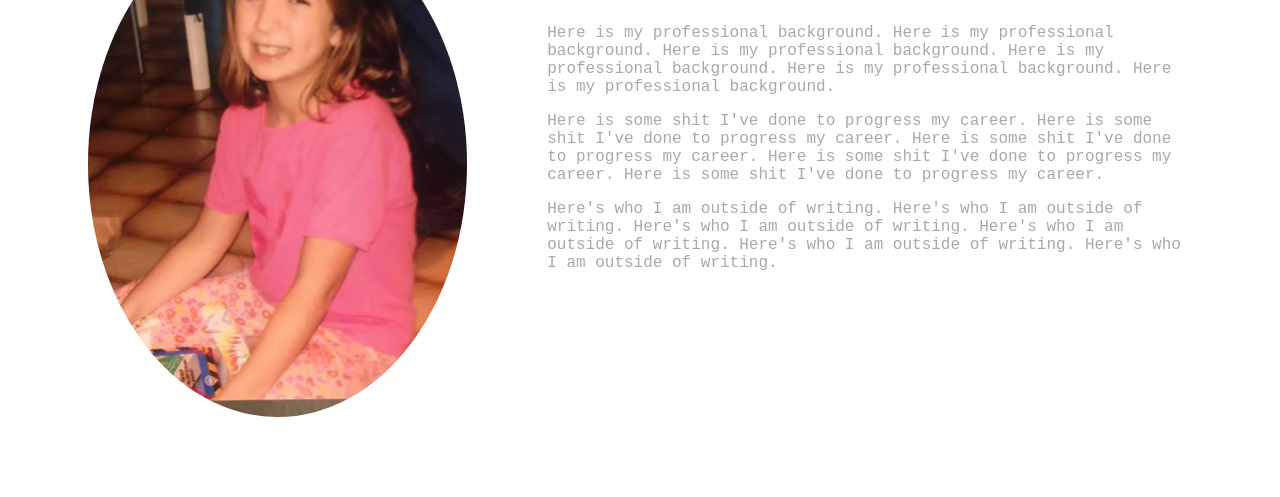
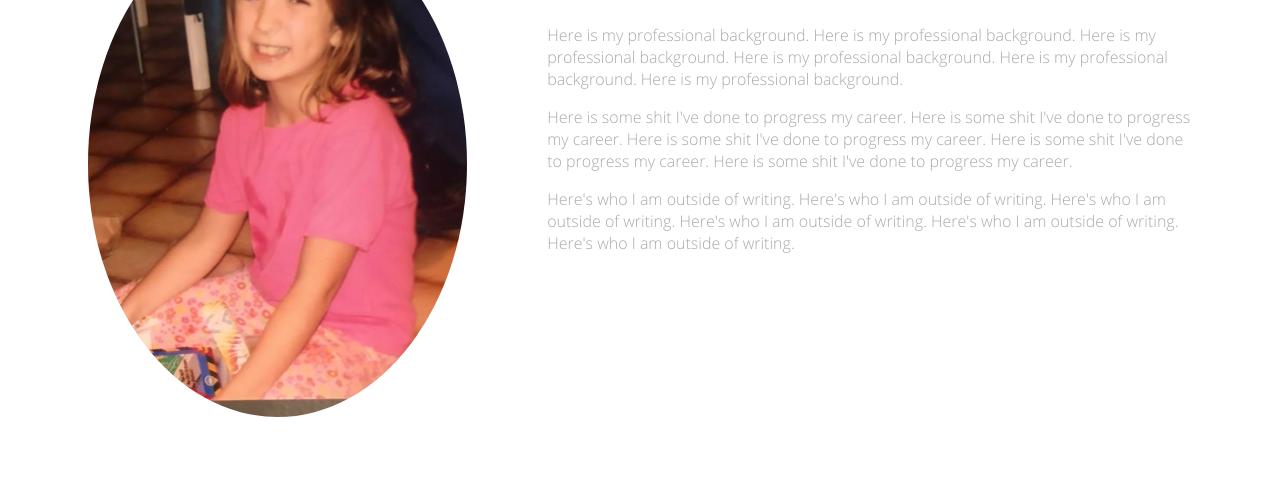
Before and after one commit to addiefair0412/sarah-kersey, a plain HTML site: page about.html in a window 1280 px wide. Shown: the part 427-924 px from the top of the page. Drawn offline with Linux system fonts and the light colour scheme.

Commit message:
Update styles.css

```diff
--- a/About/styles.css
+++ b/About/styles.css
@@ -54,7 +54,15 @@ nav {
 
 
 
+@font-face {
+  font-family: OpenSansSB;
+  src: url("OpenSans-SemiBold.ttf")
+}
 
+@font-face {
+  font-family: OpenSansL;
+  src: url("OpenSans-Light.ttf")
+}
 
 
 h3 {
@@ -80,16 +88,6 @@ img {
 
 }
 
-@font-face {
-  font-family: OpenSansSB;
-  src: url("OpenSans-SemiBold.ttf")
-}
-
-@font-face {
-  font-family: OpenSansSB;
-  src: url("OpenSans-Light.ttf")
-}
-
 p {
     margin-right: 80px;
     margin-left: 80px;
```
